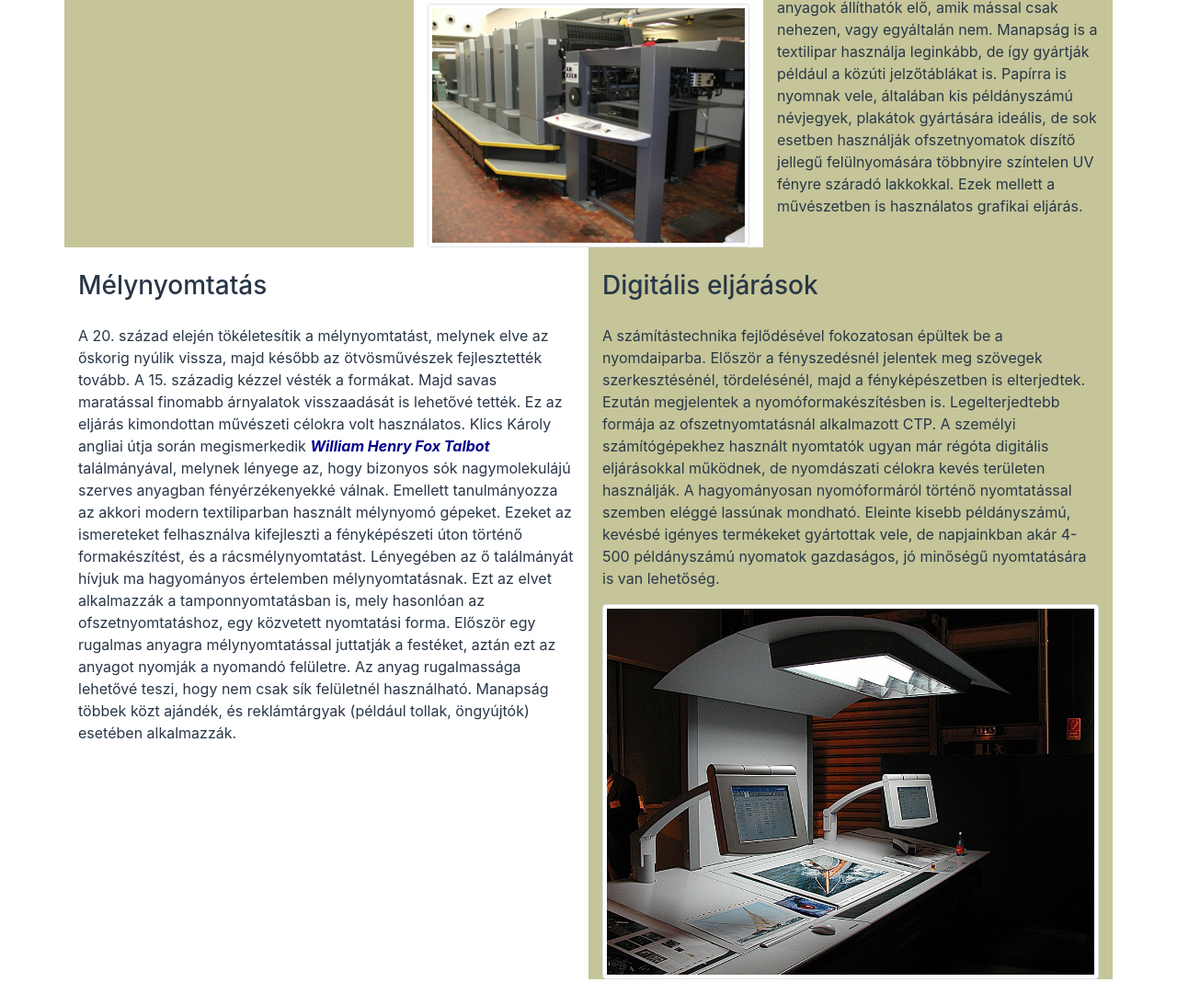
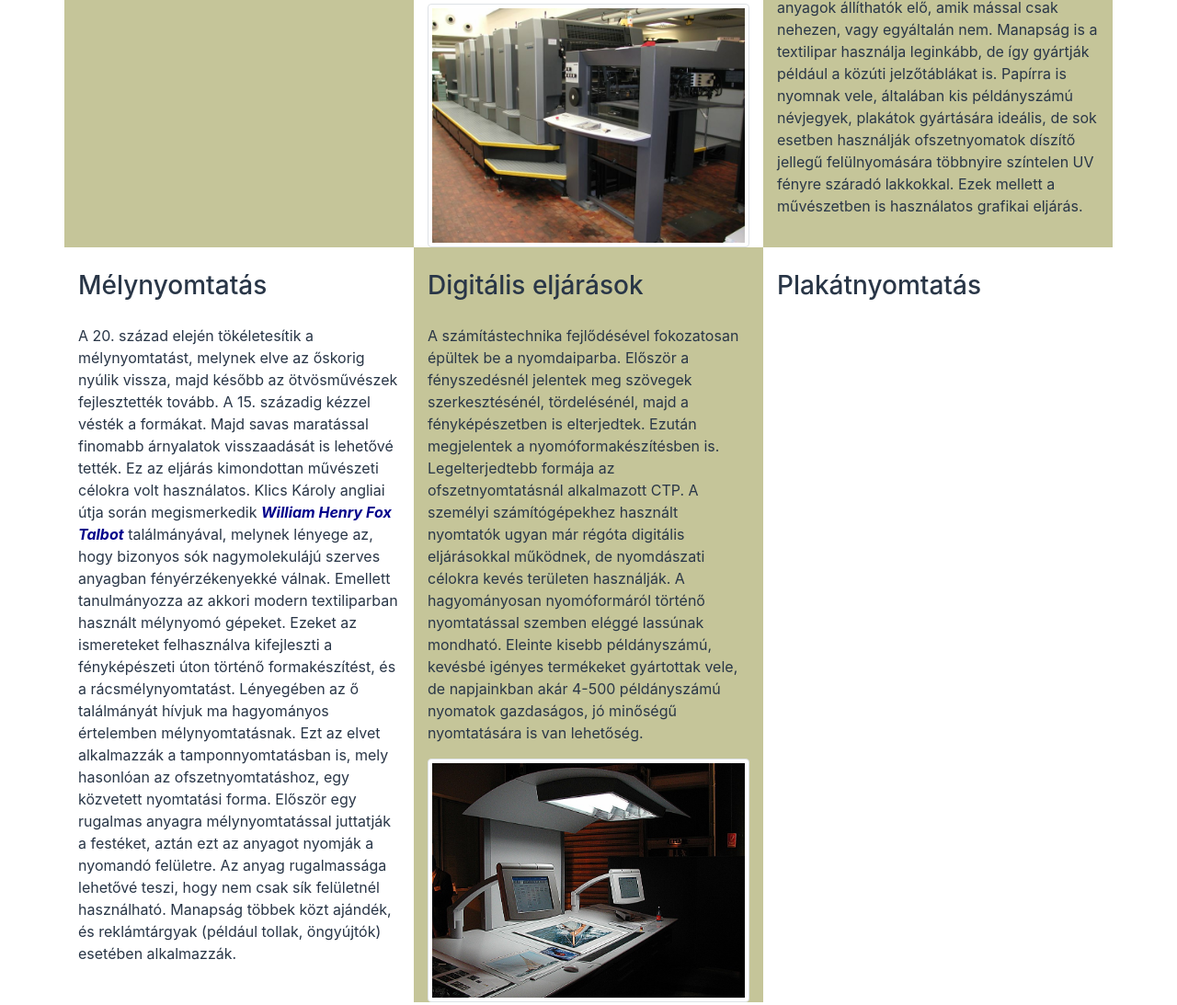
Before and after one commit to L0Aliz/2022.03.07, a plain HTML site: page nyomtatas.html in a window 1280 px wide. Shown: the part 1679-2772 px from the top of the page at 92% size. Drawn offline with Linux system fonts and the light colour scheme.

Commit message:
5.a feladat

```diff
--- a/nyomtatas.html
+++ b/nyomtatas.html
@@ -40,16 +40,19 @@
     </div>
    </div>
    <div class="row">
-    <div class="col-md-6">
+    <div class="col-md-4">
       <h3>Mélynyomtatás</h3>
       <p>A 20. század elején tökéletesítik a mélynyomtatást, melynek elve az őskorig nyúlik vissza, majd később az ötvösművészek fejlesztették tovább. A 15. századig kézzel vésték a formákat. Majd savas maratással finomabb árnyalatok visszaadását is lehetővé tették. Ez az eljárás kimondottan művészeti célokra volt használatos. Klics Károly angliai útja során megismerkedik <a href="https://hu.wikipedia.org/wiki/William_Henry_Fox_Talbot" target="_blank">William Henry Fox Talbot</a> találmányával, melynek lényege az, hogy bizonyos sók nagymolekulájú szerves anyagban fényérzékenyekké válnak. Emellett tanulmányozza az akkori modern textiliparban használt mélynyomó gépeket. Ezeket az ismereteket felhasználva kifejleszti a fényképészeti úton történő formakészítést, és a rácsmélynyomtatást. Lényegében az ő találmányát hívjuk ma hagyományos értelemben mélynyomtatásnak. Ezt az elvet alkalmazzák a tamponnyomtatásban is, mely hasonlóan az ofszetnyomtatáshoz, egy közvetett nyomtatási forma. Először egy rugalmas anyagra mélynyomtatással juttatják a festéket, aztán ezt az anyagot nyomják a nyomandó felületre. Az anyag rugalmassága lehetővé teszi, hogy nem csak sík felületnél használható. Manapság többek közt ajándék, és reklámtárgyak (például tollak, öngyújtók) esetében alkalmazzák. </p>
     </div>
-    <div class="col-md-6 bg-torzs">
+    <div class="col-md-4 bg-torzs">
       <h3>Digitális eljárások</h3>
       <p>A számítástechnika fejlődésével fokozatosan épültek be a nyomdaiparba. Először a fényszedésnél jelentek meg szövegek szerkesztésénél, tördelésénél, majd a fényképészetben is elterjedtek. Ezután megjelentek a nyomóformakészítésben is. Legelterjedtebb formája az ofszetnyomtatásnál alkalmazott CTP. A személyi számítógépekhez használt nyomtatók ugyan már régóta digitális eljárásokkal működnek, de nyomdászati célokra kevés területen használják. A hagyományosan nyomóformáról történő nyomtatással szemben eléggé lassúnak mondható. Eleinte kisebb példányszámú, kevésbé igényes termékeket gyártottak vele, de napjainkban akár 4-500 példányszámú nyomatok gazdaságos, jó minőségű nyomtatására is van lehetőség. </p>
       <img src="nyomdagep_pultja.jpg" alt="Nyomdagép pultja" title="Nyomdagép pultja" class="img-thumbnail">
     </div>
+    <div class="col-md-4">
+      <h3>Plakátnyomtatás</h3>
 
+    </div>
   </div>
 </div>
 
```
